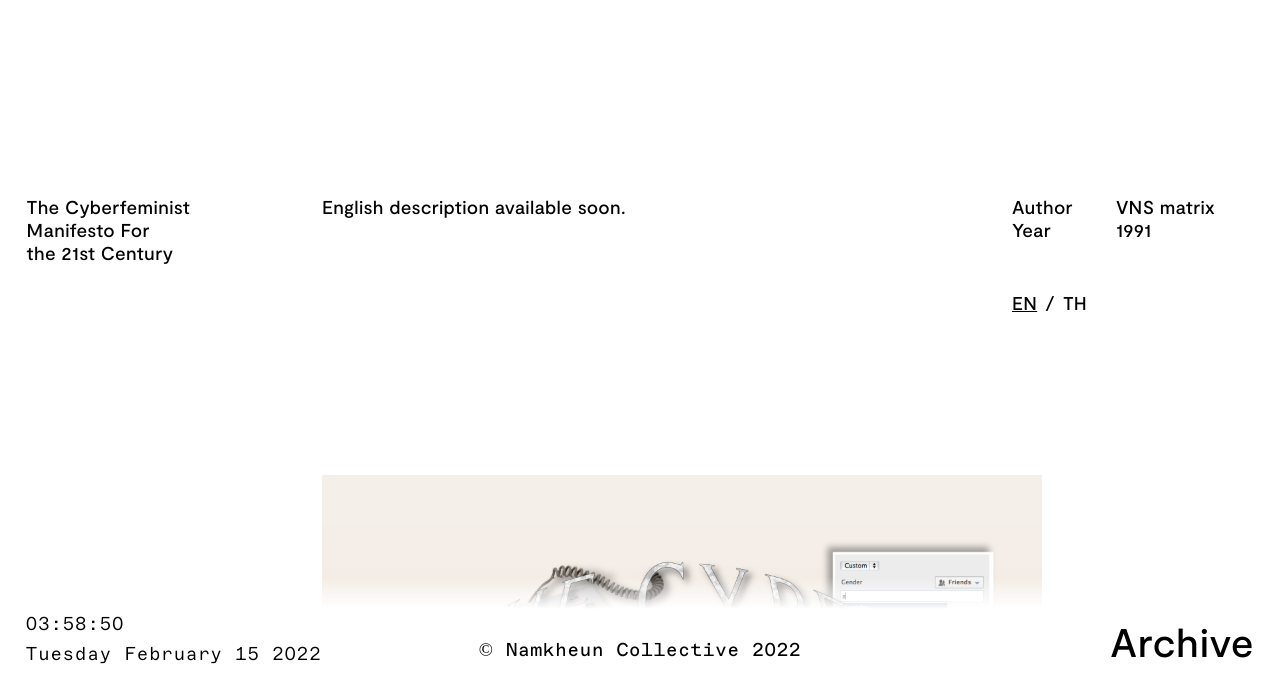
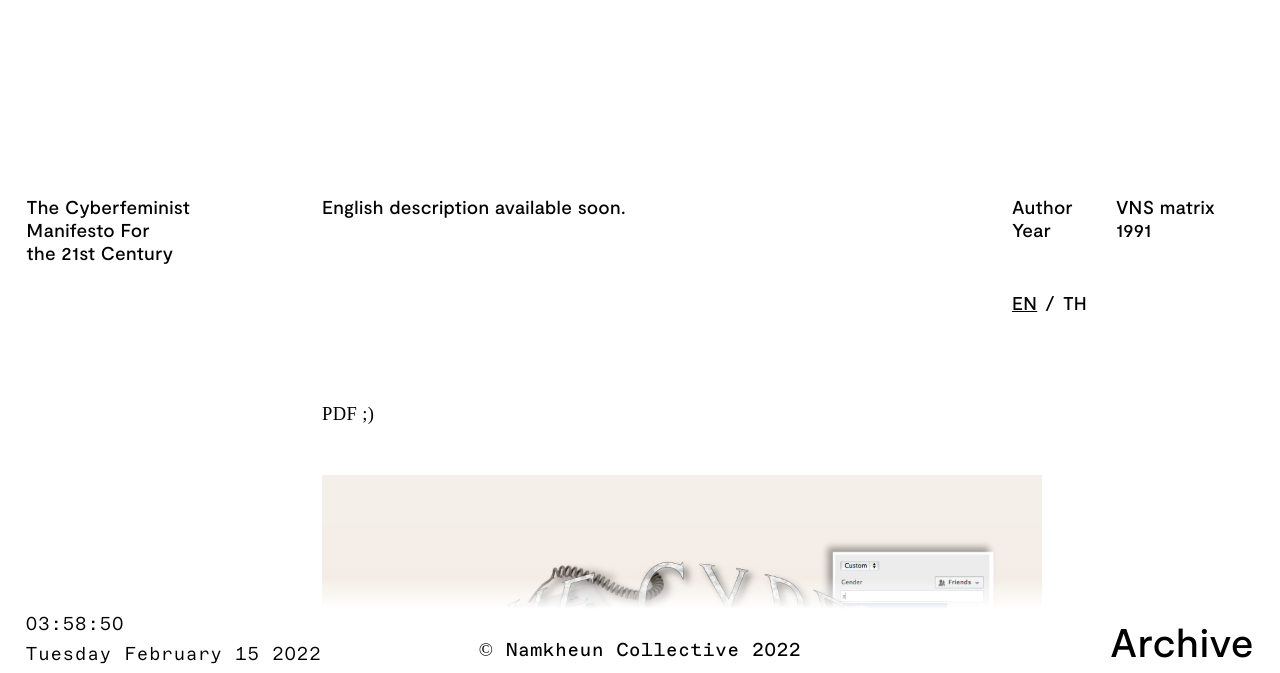
Before and after one commit to TropicalBoi/Namkheun, a Gatsby site: page /cyber-femisit in a window 1280 px wide. Shown: the part 127-800 px from the top of the page. Built offline with nearby package versions, Linux system fonts and the light colour scheme; Gatsby itself is replaced by a stand-in of ours.

Commit message:
add pdf button b4 cnnct url

```diff
--- a/src/pages/cyber-femisit.js
+++ b/src/pages/cyber-femisit.js
@@ -153,7 +153,16 @@ const Cyberfem = () => {
               </p>
             )}
           </div>
-          <p>PDF ;)</p>
+          <p className={css`
+            position: absolute;
+            left: 25.15625vw;
+            top: 66.31vh;
+            font-family: Moderat;
+            font-style: normal;
+            font-weight: 500;
+            font-size: 1.45vw;
+            letter-spacing: 0.02em;
+          `}>PDF ;)</p>
           <img
             src={CyberFemContent}
             className={css`
```
